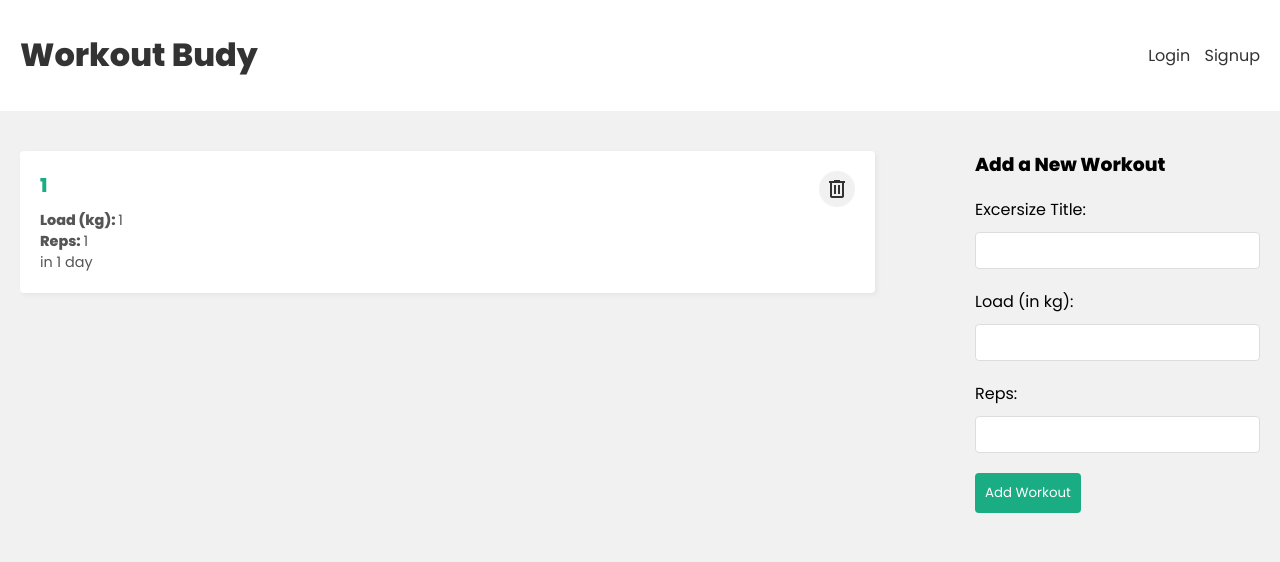
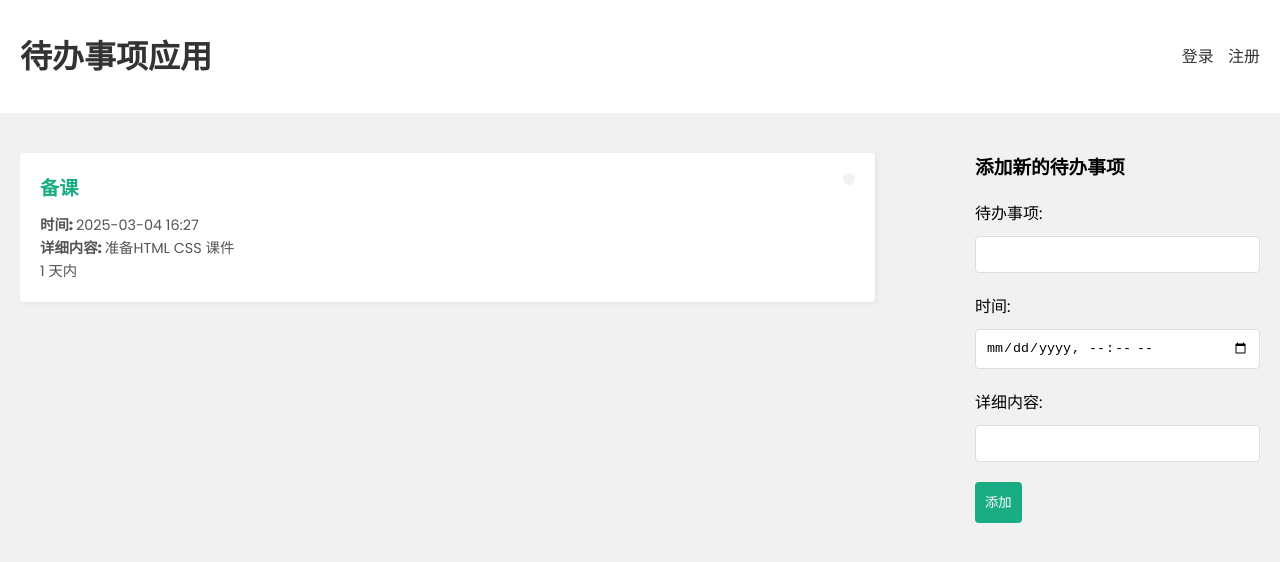
Before and after one commit to 409915016/vue-auth, a Vue app: page /#/ in a window 1280 px wide. Shown: the top 562 px of the page. Built offline with nearby package versions, Linux system fonts and the light colour scheme.

Commit message:
修改本地化语言

```diff
--- a/src/components/Navbar.vue
+++ b/src/components/Navbar.vue
@@ -7,18 +7,18 @@
 <template>
   <header>
     <div class="container">
-      <RouterLink to="/"><h1>Workout Budy</h1></RouterLink>
+      <RouterLink to="/"><h1>待办事项应用</h1></RouterLink>
       <nav>
           <template v-if="false">
             <div>
               <span>{ user.email }</span>
-              <button @click="handleLogoutClick">Log out</button>
+              <button @click="handleLogoutClick">退出</button>
             </div>
           </template>
           <template v-else>
             <div>
-              <RouterLink to="/login">Login </RouterLink>
-              <RouterLink to="/signup">Signup </RouterLink>
+              <RouterLink to="/login">登录 </RouterLink>
+              <RouterLink to="/signup">注册 </RouterLink>
             </div>
           </template>
       </nav>
--- a/src/components/WorkoutDetails.vue
+++ b/src/components/WorkoutDetails.vue
@@ -1,6 +1,8 @@
 <script setup>
   defineProps(['workout'])
   import formatDistanceToNow from 'date-fns/formatDistanceToNow'
+  import { zhCN } from "date-fns/locale";
+
   async function handleClick() {
     //const { user } = useAuthContext()
     // if(!user) {
@@ -24,10 +26,10 @@
 <template>
   <div class="workout-details">
     <h4>{{ workout.title }}</h4>
-    <p><strong>Load (kg): </strong>{{ workout.load }}</p>
-    <p><strong>Reps: </strong>{{ workout.reps }}</p>
-    <p>{{ formatDistanceToNow(new Date(workout.createdAt), { addSuffix: true }) }}</p>
-    <span class="material-symbols-outlined" @click="handleClick">delete</span>
+    <p><strong>时间: </strong>{{ workout.load }}</p>
+    <p><strong>详细内容: </strong>{{ workout.reps }}</p>
+    <p>{{ formatDistanceToNow(new Date(workout.createdAt), { addSuffix: true,locale: zhCN }) }}</p>
+    <span class="material-symbols-outlined" @click="handleClick"></span>
   </div>
 </template>
 
--- a/src/components/WorkoutForm.vue
+++ b/src/components/WorkoutForm.vue
@@ -44,30 +44,30 @@
 
 <template>
   <form class="create" @submit.prevent="handleSubmit" >
-    <h3>Add a New Workout</h3>
+    <h3>添加新的待办事项</h3>
 
-    <label>Excersize Title:</label>
+    <label>待办事项:</label>
     <input
         type="text"
         v-model="title"
         :class="{ 'error' : emptyFields.includes('title') }"
     />
 
-    <label>Load (in kg):</label>
+    <label>时间:</label>
     <input
-        type="number"
+        type="datetime-local"
         v-model="load"
         :class="{ 'error' : emptyFields.includes('load') }"
     />
 
-    <label>Reps:</label>
+    <label>详细内容:</label>
     <input
-        type="number"
+        type="text"
         v-model="reps"
         :class="{ 'error' : emptyFields.includes('reps') }"
     />
 
-    <button>Add Workout</button>
+    <button>添加</button>
 
     <div v-if="error" class="error">{{ error }}</div>
   </form>
--- a/src/views/Home.vue
+++ b/src/views/Home.vue
@@ -4,7 +4,7 @@ import WorkoutForm from '@/components/WorkoutForm.vue'
 import WorkoutDetails from '@/components/WorkoutDetails.vue'
 
 const workouts = reactive([
-  { _id: 1, title: '1', load: '1', reps: '1', createdAt: '2025-03-04 16:27:47'}
+  { _id: 1, title: '备课', load: '2025-03-04 16:27', reps: '准备HTML CSS 课件', createdAt: '2025-03-04 16:27:47'}
 ])
 </script>
 
--- a/src/views/Login.vue
+++ b/src/views/Login.vue
@@ -13,21 +13,21 @@
 
 <template>
   <form class="login" @submit.prevent="handleSubmit">
-    <h3>Login</h3>
+    <h3>登录</h3>
 
-    <label>Email:</label>
+    <label>邮箱:</label>
     <input
         type="email"
         v-model="email"
     />
 
-    <label>Password:</label>
+    <label>密码:</label>
     <input
         type="password"
         v-model="password"
     />
 
-    <button :disabled="isLoading">Log in</button>
+    <button :disabled="isLoading">登录</button>
 
     <div v-if="err" class="error">{{ error }}</div>
   </form>
--- a/src/views/Signup.vue
+++ b/src/views/Signup.vue
@@ -13,20 +13,20 @@
 
 <template>
   <form class="signup" @submit="handleSubmit">
-    <h3>Sign up</h3>
-    <label>Email:</label>
+    <h3>注册</h3>
+    <label>邮箱:</label>
     <input
         type="email"
         v-model="email"
     />
 
-    <label>Password:</label>
+    <label>密码:</label>
     <input
         type="password"
         v-model="password"
     />
 
-    <button :disabled="isLoading">Sign up</button>
+    <button :disabled="isLoading">注册</button>
 
     <div v-if="err" class="error">{{ error }}</div>
   </form>
```
